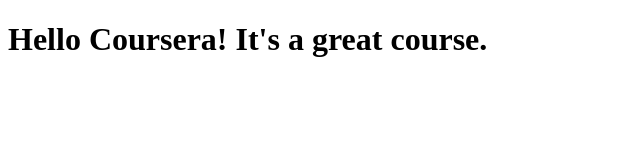
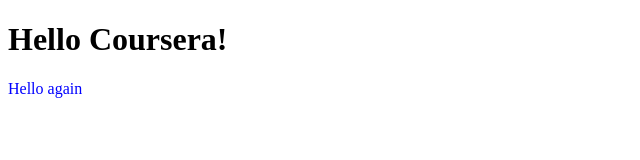
Before and after one commit to tovar-pedro/web-development-course, a plain HTML site: page site/index.html in a window 1280 px wide. Shown: the whole page, without its empty margins (0-640 px from the left). Drawn offline with Linux system fonts and the light colour scheme.

Commit message:
Small change in index.html

```diff
--- a/site/index.html
+++ b/site/index.html
@@ -4,6 +4,7 @@
 	<title>Hello Coursera!</title>
 </head>
 <body>
-<h1>Hello Coursera! It's a great course.</h1>
+<h1>Hello Coursera!</h1>
+<p style="color: blue"> Hello again </p>
 </body>
 </html>
```
